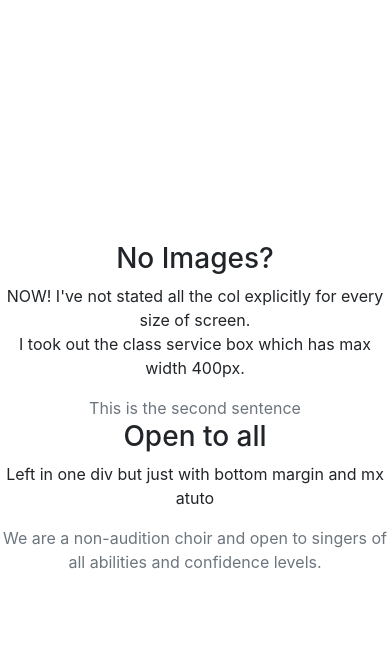
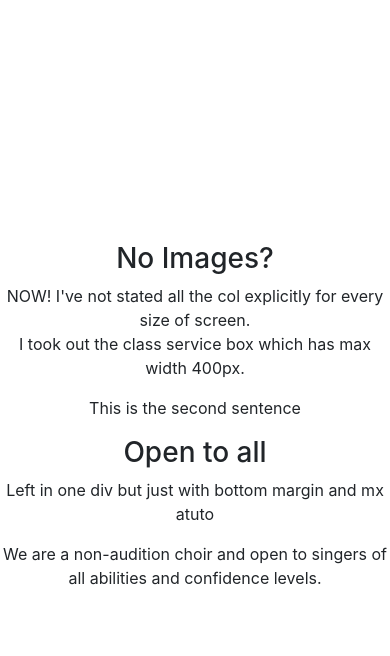
Before and after one commit to andhide/andhide.github.io, a website with bundled scripts: page tablet collums 2.html in a window 390 px wide. Shown: the part 188-844 px from the top of the page. Built offline with nearby package versions, Linux system fonts and the light colour scheme.

Commit message:
Update tablet collums 2.html

```diff
--- a/tablet collums 2.html
+++ b/tablet collums 2.html
@@ -52,17 +52,17 @@
               </p>
 
               <p></p>
-              <p class="text-muted mb-0">This is the second sentence
+              <p>This is the second sentence
               </p>
           </div>
 
             <div class="col-lg-6 col-md-6 col-sm-6 col-xs-6 text-center">
               <h3>Open to all</h3>
-              <p"text-muted mb-0">
+              <p>
               Left in one div but just with bottom margin and mx atuto
               </p>
               <p></p>
-              <p class="text-muted mb-0">
+              <p>
               We are a non-audition choir and open to singers of all abilities and
               confidence levels.</p>
             </div>
```
